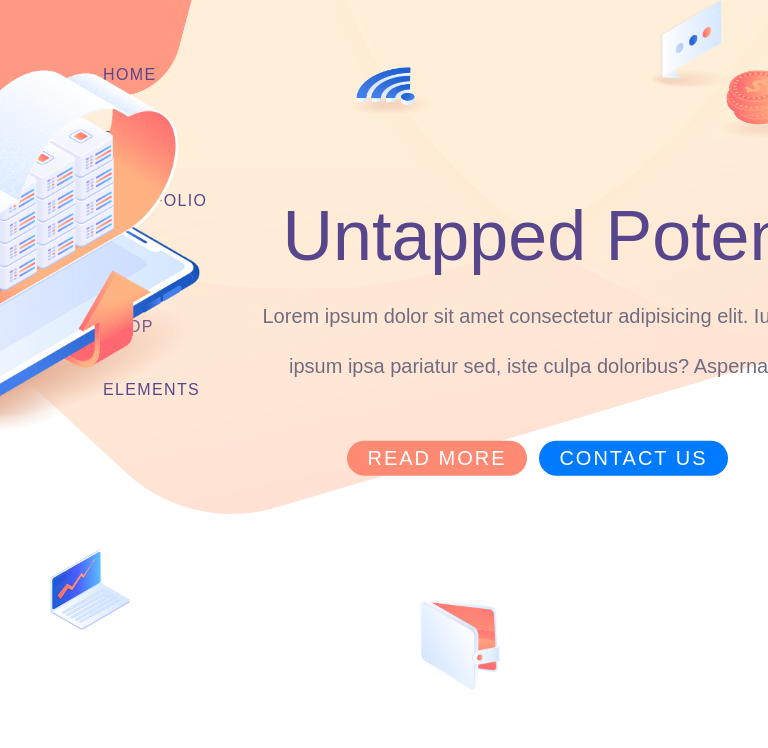
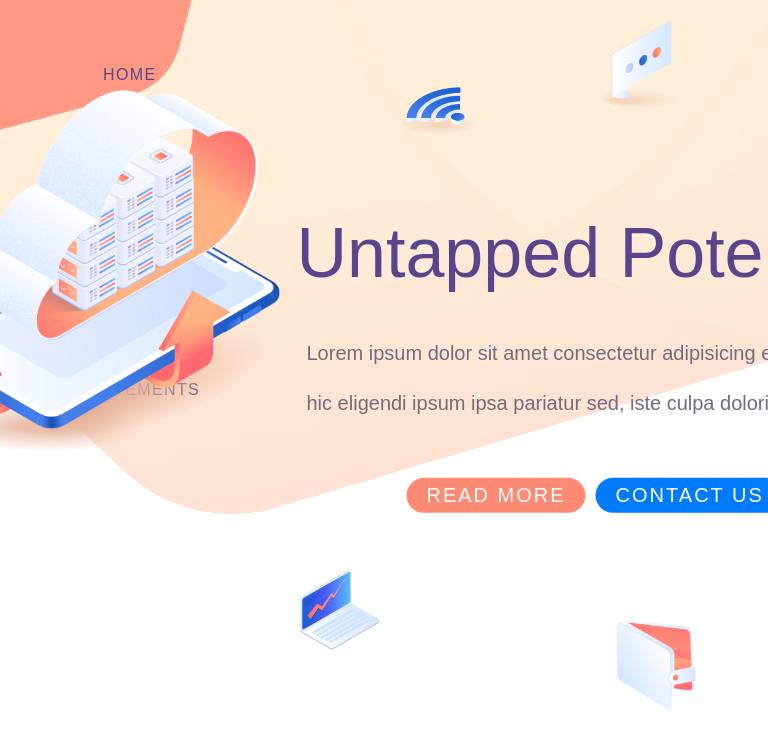
Before and after one commit to thanhkira16/Forton, a plain HTML site: page index.html in a window 768 px wide. Shown: the top 748 px of the page. Drawn offline with nearby package versions, Linux system fonts and the light colour scheme.

Commit message:
resposive banner

```diff
--- a/index.html
+++ b/index.html
@@ -65,13 +65,15 @@
                     <img src="./assets/image/banner/banner-item-wifi.png" alt="" class="banner-bg-img ">
                     <div class="banner-content">
                         <h1 class="banner-title">Untapped Potential</h1>
-                        <p class="banner-desc">Lorem ipsum dolor sit amet consectetur adipisicing elit. Iusto est hic
-                            eligendi
+                        <p class="banner-desc">Lorem ipsum dolor sit amet consectetur adipisicing elit. Iusto est
                             <br>
-                            ipsum ipsa pariatur sed, iste culpa doloribus? Aspernatur.
+                            hic
+                            eligendi ipsum ipsa pariatur sed, iste culpa doloribus? Aspernatur.
                         </p>
-                        <div class="btn btn-readmore">READ MORE</div>
-                        <div class="btn btn-contact">CONTACT US</div>
+                        <div class="banner-btn">
+                            <div class="btn btn-readmore">READ MORE</div>
+                            <div class="btn btn-contact">CONTACT US</div>
+                        </div>
                     </div>
                 </div>
 
--- a/scss/_banner.scss
+++ b/scss/_banner.scss
@@ -27,26 +27,26 @@
       &:nth-child(1) {
         /* Styles for the first image */
         top: 20px;
-        right: 300px;
+        right: 200px;
       }
 
       &:nth-child(2) {
         /* Styles for the second image */
         bottom: 20px;
-        left: 200px;
+        left: 300px;
       }
 
       &:nth-child(3) {
         /* Styles for the third image */
         top: 20px;
-        left: 0px;
+        left: 30px;
         width: 350px;
       }
 
       &:nth-child(4) {
         /* Styles for the fourth image */
         top: -50px;
-        left: 800px;
+        left: 700px;
       }
 
       &:nth-child(5) {
@@ -64,7 +64,7 @@
       &:nth-child(7) {
         /* Styles for the seventh image */
         bottom: -40px;
-        right: 600px;
+        right: 500px;
       }
 
       &:nth-child(8) {
@@ -156,6 +156,11 @@
 
       margin-bottom: 5rem;
     }
+
+    .banner-btn {
+      display: flex;
+      justify-content: center;
+      align-items: center;
       .btn-readmore,
       .btn-contact {
         padding: 1rem 2rem;
@@ -167,6 +172,7 @@
         background-color: $orange-color;
       }
       .btn-contact {
+      }
     }
   }
 
@@ -198,11 +204,87 @@
   }
 }
 
-@media (min-width: 1037px) and (max-width: 1200px) {
+@media (min-width: 768px) and (max-width: 1200px) {
   .banner {
     .banner-bg {
-      top: 10rem;
+      min-width: calc(1250px - 20%);
+      top: 7rem;
       left: -10rem;
+      img {
+        &:not(:nth-child(3)) {
+          width: 80px;
+        }
+
+        &:nth-child(1) {
+          /* Styles for the first image */
+          top: 20px;
+          right: 100px;
+        }
+
+        &:nth-child(2) {
+          /* Styles for the second image */
+          bottom: 20px;
+          left: 400px;
+        }
+
+        &:nth-child(3) {
+          /* Styles for the third image */
+          top: 20px;
+          left: 30px;
+          width: 350px;
+        }
+
+        &:nth-child(4) {
+          /* Styles for the fourth image */
+          top: -50px;
+          left: 700px;
+        }
+
+        &:nth-child(5) {
+          /* Styles for the fifth image */
+          bottom: 27px;
+          right: 50px;
+        }
+
+        &:nth-child(6) {
+          /* Styles for the sixth image */
+          right: 0px;
+          top: 200px;
+        }
+
+        &:nth-child(7) {
+          /* Styles for the seventh image */
+          bottom: -40px;
+          right: 300px;
+        }
+
+        &:nth-child(8) {
+          /* Styles for the eighth image */
+          top: 17px;
+          left: 500px;
         }
       }
     }
+
+    .banner-content {
+      width: calc(600px - 20%);
+      top: 50%;
+      left: 55%;
+      display: flex;
+      flex-wrap: wrap;
+      justify-self: center;
+      align-items: center;
+      .banner-title {
+        margin-top: 70px;
+        padding: 0 40px;
+      }
+      .banner-btn {
+        padding: 0 15rem;
+      }
+      .banner-desc {
+        width: 20rem;
+        padding: 0 50px;
+      }
+    }
+  }
+}
```
Also changed, not shown: css/main.css. Lines whose indentation alone changed are shown as unchanged.
